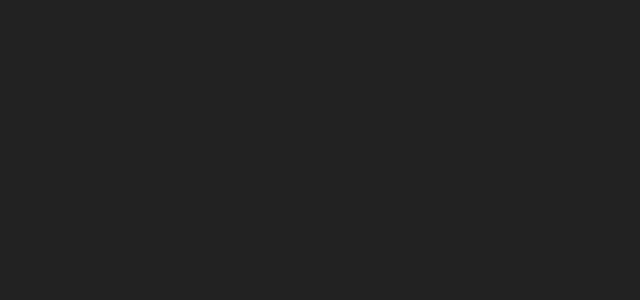
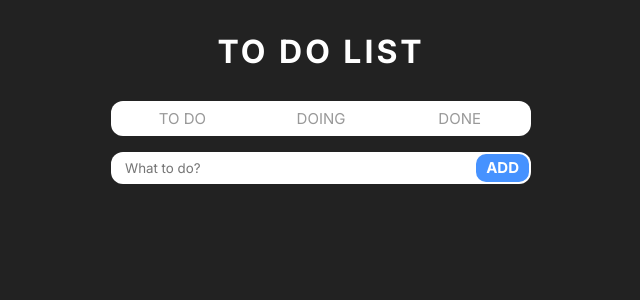
Before and after one commit to mysoo1229/project-simple-todo, a React (Create React App) app: page / in a window 1280 px wide. Shown: the top 300 px of the page, without its empty margins (319-959 px from the left). Built offline with nearby package versions, Linux system fonts and the light colour scheme.

Commit message:
[feat] form에 새 to do 입력 및 출력 기능 추가

```diff
--- a/package.json
+++ b/package.json
@@ -12,6 +12,7 @@
     "@types/react-dom": "^18.2.6",
     "react": "^18.2.0",
     "react-dom": "^18.2.0",
+    "react-hook-form": "^7.45.1",
     "react-scripts": "5.0.1",
     "recoil": "^0.7.7",
     "styled-components": "^6.0.3",
--- a/src/App.tsx
+++ b/src/App.tsx
@@ -1,11 +1,13 @@
 import { ThemeProvider } from "styled-components";
 import GlobalStyle from './Styles/GlobalStyles';
 import { darkTheme } from "./Styles/themes";
+import ToDoPage from "./Components/ToDoPage";
 
 function App() {
   return (
     <ThemeProvider theme={darkTheme}>
       <GlobalStyle />
+      <ToDoPage />
     </ThemeProvider>
   );
 }
--- /dev/null
+++ b/src/Components/ToDoForm.tsx
@@ -0,0 +1,68 @@
+import { useForm } from "react-hook-form";
+import { useSetRecoilState } from "recoil";
+import { styled } from "styled-components";
+import { toDoState } from "../atoms";
+
+const Form = styled.form`
+  flex: 1;
+  display: flex;
+  gap: 4px;
+  background: #fff;
+  border-radius: 12px;
+  padding: 2px;
+`;
+
+const Input = styled.input`
+  flex: 1;
+  padding: 6px 12px;
+  border: none;
+  border-radius: 10px;
+  background: none;
+  color: #000;
+`;
+
+const AddButton = styled.button`
+  padding: 0 10px;
+  border: none;
+  border-radius: 10px;
+  background: ${(props) => props.theme.accentColor};
+  font-size: 15px;
+  line-height: 28px;
+  font-weight: bold;
+  color: #fff;
+`;
+
+interface IForm {
+  toDoInput: string;
+}
+
+function ToDoForm() {
+  const setToDos = useSetRecoilState(toDoState);
+  const { register, handleSubmit, setValue} = useForm<IForm>();
+  const onValid = ({ toDoInput }: IForm) => {
+    setToDos((oldToDos) => [
+      {
+        id: Date.now(),
+        text: toDoInput,
+        category: "TODO",
+      },
+      ...oldToDos,
+    ]);
+    setValue("toDoInput", "");
+  };
+
+  return (
+    <Form onSubmit={handleSubmit(onValid)}>
+      <Input
+        {...register("toDoInput", {
+          required: "Please write a task",
+        })}
+        type="text"
+        placeholder="What to do?"
+      />
+      <AddButton>ADD</AddButton>
+    </Form>
+  );
+}
+
+export default ToDoForm;
--- /dev/null
+++ b/src/Components/ToDoItem.tsx
@@ -0,0 +1,26 @@
+import { IToDo } from "../atoms";
+import { styled } from "styled-components";
+
+const Item = styled.li`
+  margin: 12px 0;
+  padding: 10px 12px;
+  border-radius: 12px;
+  background: #fff;
+
+  span {
+    display: block;
+    font-size: 15px;
+    line-height: 1.3;
+    color: #222;
+  }
+`;
+
+function ToDoItem({ id, text, category }: IToDo) {
+  return (
+    <Item>
+      <span>{text}</span>
+    </Item>
+  );
+}
+
+export default ToDoItem;
--- /dev/null
+++ b/src/Components/ToDoPage.tsx
@@ -0,0 +1,76 @@
+import { useRecoilValue } from "recoil";
+import ToDoForm from "./ToDoForm";
+import ToDoItem from "./ToDoItem";
+import { styled } from "styled-components";
+import { toDoState } from "../atoms";
+
+const Container = styled.div`
+  max-width: 460px;
+  margin: 0 auto;
+  padding: 4dvb 20px;
+`;
+
+const Title = styled.div`
+  text-align: center;
+  font-size: 32px;
+  letter-spacing: 3px;
+  font-weight: bold;
+`;
+
+const TabWrap = styled.div`
+  display: flex;
+  margin: 30px 0 16px;
+  padding: 2px;
+  border-radius: 12px;
+  background: #fff;
+
+  button {
+    flex: 1;
+    padding: 6px 12px;
+    border: none;
+    border-radius: 10px;
+    background: none;
+    font-size: 15px;
+    color: #999;
+
+    &:disabled {
+      background: ${(props) => props.theme.accentColor};
+      box-shadow: 0 0 7px 3px rgba(0, 0, 0, .15);
+      font-weight: bold;
+      color: #fff;
+    }
+  }
+`;
+
+const ResultList = styled.ul`
+  margin-top: 30px;
+`;
+
+
+function ToDoPage() {
+  const toDos = useRecoilValue(toDoState);
+
+  return (
+    <Container>
+      <Title>TO DO LIST</Title>
+      <TabWrap>
+        <button>TO DO</button>
+        <button>DOING</button>
+        <button>DONE</button>
+      </TabWrap>
+      <ToDoForm />
+      <ResultList>
+        {toDos.map((toDo) => (
+          <ToDoItem
+            key={toDo.id}
+            id={toDo.id}
+            text={toDo.text}
+            category={toDo.category}
+          />
+        ))}
+      </ResultList>
+    </Container>
+  );
+}
+
+export default ToDoPage;
--- /dev/null
+++ b/src/atoms.ts
@@ -0,0 +1,12 @@
+import { atom } from "recoil";
+
+export interface IToDo {
+  id: number;
+  text: string;
+  category: "TODO" | "DOING" | "DONE";
+};
+
+export const toDoState = atom<IToDo[]>({
+  key: "toDo",
+  default: [],
+});
```
Also changed, not shown: 2 other files (tests, documents, lock files or other folders).
